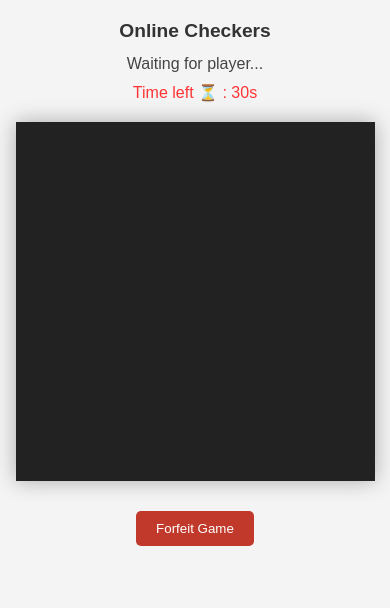
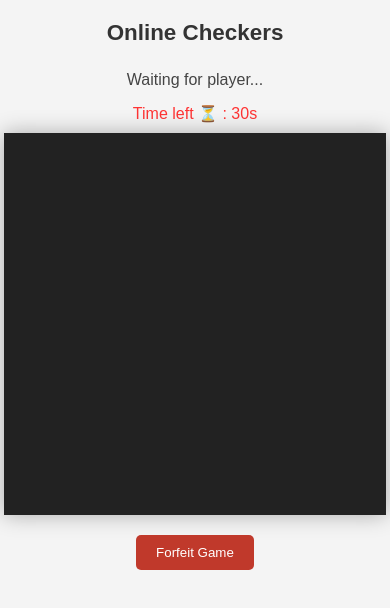
Before and after one commit to misstakes/Checker, a website: page checkers-online/client/online.html in a window 390 px wide. Drawn offline with nearby package versions, Linux system fonts and the light colour scheme; no server answers.

Commit message:
Update style.css

```diff
--- a/checkers-online/client/style.css
+++ b/checkers-online/client/style.css
@@ -4,12 +4,16 @@ body {
   text-align: center;
   margin: 0;
   padding: 0;
+  display: flex;
+  flex-direction: column;
+  align-items: center;
+  min-height: 100vh;
 }
 
 h1 {
   margin-top: 20px;
   color: #333;
-  font-size: 1.5rem;
+  font-size: 1.8rem;
 }
 
 #status {
@@ -21,13 +25,14 @@ h1 {
 #board {
   display: grid;
   grid-template-columns: repeat(8, 1fr);
-  width: 90vw;
-  max-width: 480px;
+  width: 100vw;
+  max-width: 600px;
   aspect-ratio: 1 / 1;
-  margin: 20px auto;
+  margin: 10px auto;
   border: 4px solid #222;
   box-shadow: 0 0 20px rgba(0, 0, 0, 0.3);
   background: #222;
+  touch-action: manipulation;
 }
 
 .square {
@@ -82,7 +87,7 @@ h1 {
   left: 0;
   right: 0;
   text-align: center;
-  font-size: 0.9em;
+  font-size: 1em;
 }
 
 /* Timer text */
@@ -101,21 +106,33 @@ h1 {
   transform: rotate(180deg);
 }
 
-/* Mobile-friendly typography and scaling */
-@media (max-width: 600px) {
+/* Mobile optimization */
+@media (max-width: 768px) {
   h1 {
-    font-size: 1.2rem;
+    font-size: 1.4rem;
   }
 
-  #status {
-    font-size: 16px;
-  }
-
-  #timer {
-    font-size: 16px;
+  #status, #timer {
+    font-size: 1rem;
   }
 
   .piece.king::after {
-    font-size: 0.8em;
+    font-size: 0.9em;
+  }
+
+  #board {
+    width: 96vw;
+    max-width: none;
+    margin: 10px auto;
   }
 }
+
+@media (max-height: 600px) {
+  body {
+    padding-bottom: 10px;
+  }
+
+  #board {
+    height: 90vw; /* fallback for aspect ratio issues on short screens */
+  }
+}
```
